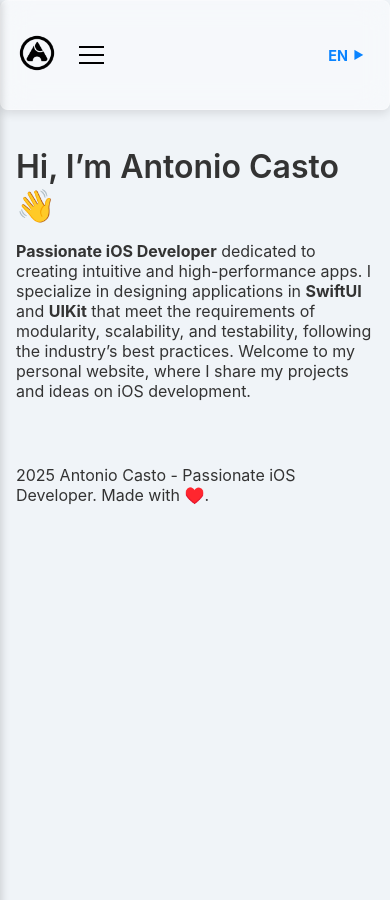
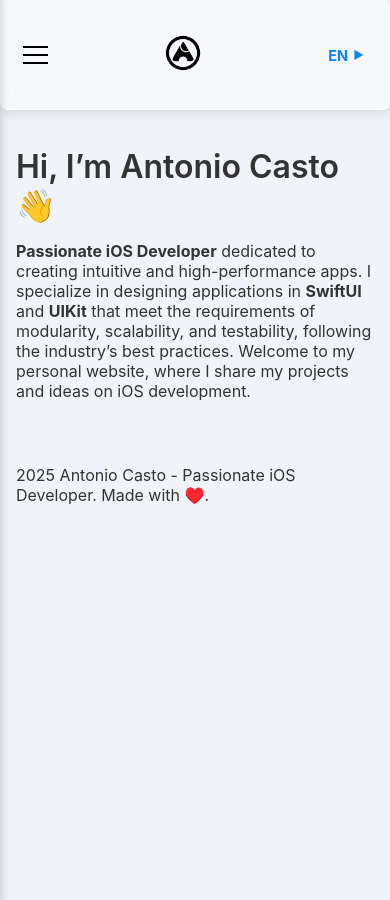
Before and after one commit to antoniocasto/acasto.dev, a Jekyll site: the page built from en/index.markdown, in a window 390 px wide. Built offline with Jekyll 4.4.1, drawn with Linux system fonts in a browser that asks for light colours.

Commit message:
Add mobile logo and adjust navigation layout for responsive design

```diff
--- a/_layouts/default.html
+++ b/_layouts/default.html
@@ -11,12 +11,13 @@
   <!-- Header with navigation bar -->
   <header class="site-header glass-panel">
     <nav class="nav-bar container">
-      <!-- Nav Left: Contains burger button (mobile) and desktop menu -->
+      <!-- Nav Left: Desktop logo and burger button -->
       <div class="nav-left">
-        <a href="{{ site.baseurl }}/{{ page.lang }}/" class="brand-logo">
+        <!-- Desktop Logo (visible on desktop only) -->
+        <a href="{{ site.baseurl }}/{{ page.lang }}/" class="brand-logo desktop-logo">
           <img src="{{ '/assets/images/acasto-logo.png' | relative_url }}" alt="ACasto Logo" class="logo-img">
         </a>
-        <!-- Burger button, always present on mobile -->
+        <!-- Burger button (always visible on mobile) -->
         <button class="menu-toggle" aria-label="Open menu">
           <span class="burger-icon"></span>
         </button>
@@ -50,7 +51,14 @@
         </ul>
       </div>
 
-      <!-- Nav Right: Language selector (always visible, fixed on the right) -->
+      <!-- Nav Center: Mobile logo (visible on mobile only) -->
+      <div class="nav-center">
+        <a href="{{ site.baseurl }}/{{ page.lang }}/" class="brand-logo mobile-logo">
+          <img src="{{ '/assets/images/acasto-logo.png' | relative_url }}" alt="ACasto Logo" class="logo-img">
+        </a>
+      </div>
+
+      <!-- Nav Right: Language selector (always visible) -->
       <div class="nav-right">
         <details class="language-dropdown">
           <summary>{{ page.lang | upcase }}</summary>
--- a/_sass/_nav.scss
+++ b/_sass/_nav.scss
@@ -1,11 +1,13 @@
-// ------------------------------
-// BRAND LOGO
-// ------------------------------
+// Desktop Logo dimensions (visible on desktop)
+.desktop-logo .logo-img {
+  height: 40px;  // Adjust height as desired
+  width: auto;
+}
 
-.brand-logo .logo-img {
-  height: 40px;   // oppure la dimensione che preferisci
+// Mobile Logo dimensions (visible on mobile, centered in nav-center)
+.mobile-logo .logo-img {
+  height: 40px;  // Adjust height for mobile if needed
   width: auto;
-  // margine o padding se necessario
 }
 
 // ------------------------------
@@ -112,12 +114,17 @@
 }
 
 // ------------------------------
-// Nav Left: Burger Button & Desktop Menu Container
+// Nav Left: Contains burger button & (desktop) logo & desktop menu
 // ------------------------------
 .nav-left {
   display: flex;
   align-items: center;
   gap: 1rem;
+}
+
+// Desktop Logo (visible on desktop)
+.desktop-logo {
+  display: inline-block;
 }
 
 // Burger button styling (visible on mobile)
@@ -155,7 +162,22 @@
 }
 
 // ------------------------------
-// Nav Right: Language Dropdown
+// Nav Center: Mobile Logo (visible on mobile only)
+// ------------------------------
+.nav-center {
+  display: none; // Hidden on desktop; shown via media query
+  flex: 1;
+  justify-content: center;
+  align-items: center;
+  text-align: center;
+}
+
+.mobile-logo {
+  display: none; // Hidden on desktop; visible on mobile
+}
+
+// ------------------------------
+// Nav Right: Language Dropdown (always visible)
 // ------------------------------
 .nav-right {
   /* Always visible on all screen sizes */
@@ -242,10 +264,26 @@
   .menu-toggle {
     display: block !important;
   }
+  // Hide desktop logo and show mobile logo in nav-center
+  .desktop-logo {
+    display: none;
+  }
+  .nav-center {
+    display: flex;
+  }
+  .mobile-logo {
+    display: inline-block;
+  }
 }
 
 @media (min-width: 769px) {
-  // Hide burger button on desktop
+  // On desktop: hide mobile-specific elements
+  .nav-center {
+    display: none;
+  }
+  .desktop-logo {
+    display: inline-block;
+  }
   .menu-toggle {
     display: none;
   }
```
